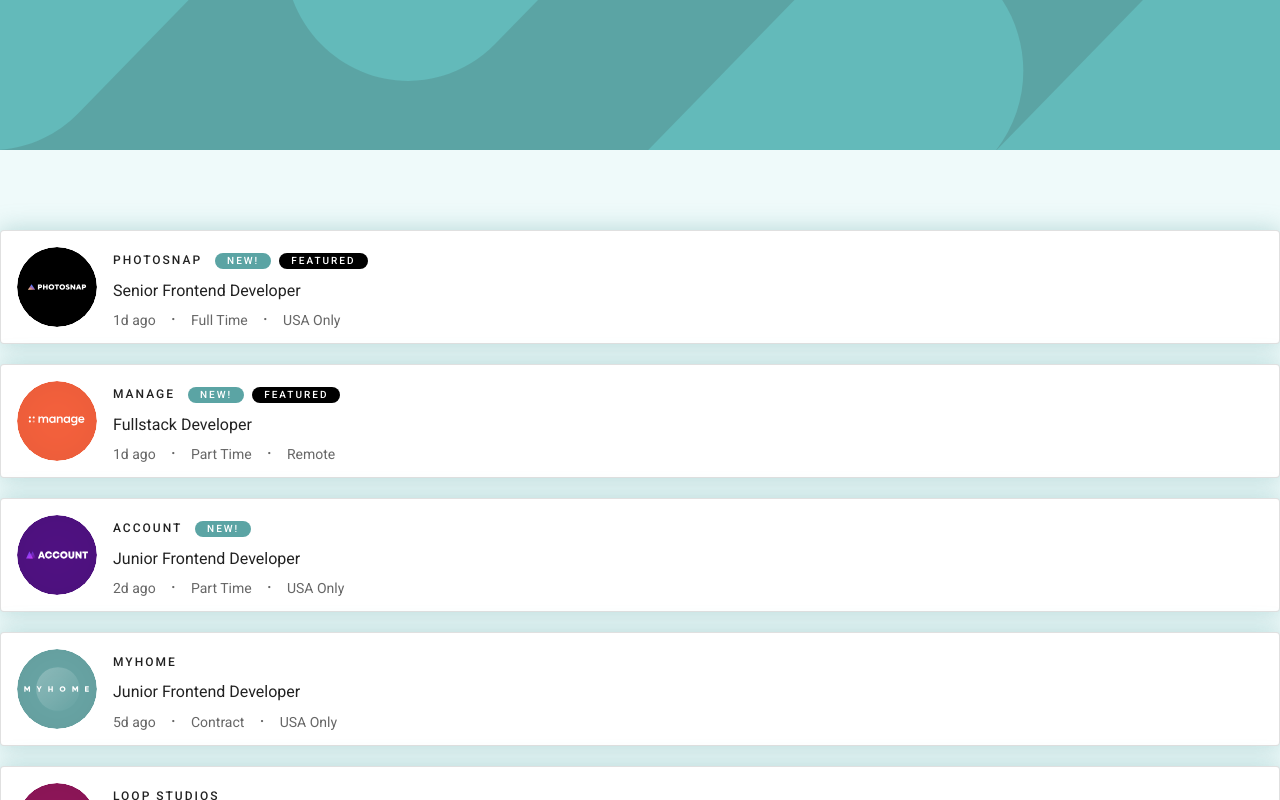
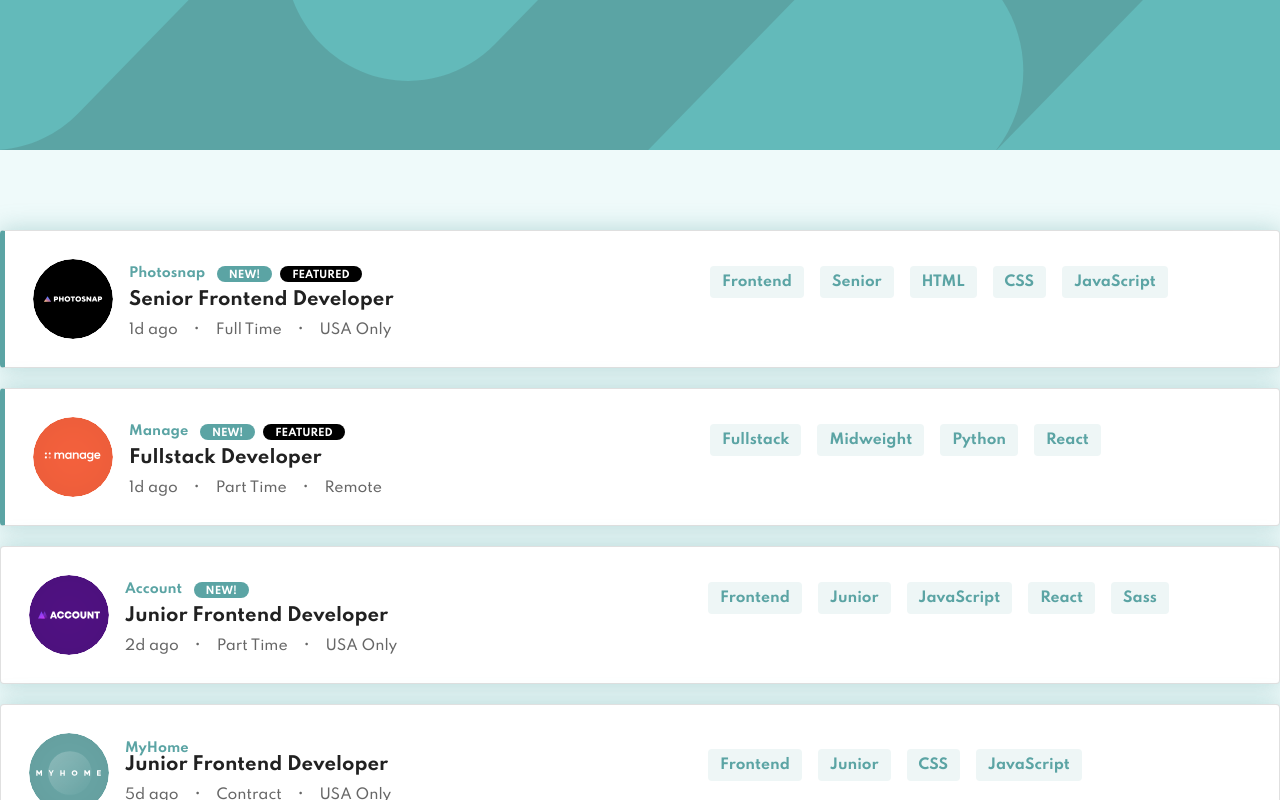
Before and after one commit to josemasf/job-list-and-filter, a Vue app: page / in a window 1280 px wide. Shown: the top 800 px of the page. Built offline with nearby package versions, Linux system fonts and the light colour scheme.

Commit message:
add label info styling

```diff
--- a/src/App.vue
+++ b/src/App.vue
@@ -48,7 +48,7 @@ export default Vue.extend({
 
 <style>
 @import url('https://fonts.googleapis.com/css2?family=Spartan:wght@500;700&display=swap');
-body{
+*{
   font-family: 'Spartan', sans-serif;
 }
 </style>
--- a/src/components/Card.vue
+++ b/src/components/Card.vue
@@ -1,21 +1,23 @@
 <template>
 <div class=" ">
-  <v-card outlined class="job-info mb-5" v-for="job in jobInfo" :key="job.id">
+  <v-card outlined class="job-info mb-5 pa-3" :class="job.featured ? 'featured-job': ''" v-for="job in jobInfo" :key="job.id">
   <v-list-item three-line >
     <v-list-item-avatar size="80">
       <v-img :src="logoImage(job)"></v-img>
     </v-list-item-avatar>
     <v-list-item-content>
-      <div class="overline ">
+      <v-row>
+        <v-col :cols=6>
+          <div class="primary--text job-company ">
         {{job.company}}
         <v-chip
-          x-small color="primary white--text ma-2" v-show="job.new"
+          x-small color="primary white--text ma-2 chip" v-show="job.new"
         >NEW!</v-chip>
         <v-chip
-          x-small color="black white--text" v-show="job.featured"
+          x-small color="black white--text text-uppercase chip" v-show="job.featured"
         >Featured</v-chip>
       </div>
-      <v-list-item-title class="mb-1">
+      <v-list-item-title class="mb-1 job-position">
         {{job.position}}
       </v-list-item-title>
       <v-list-item-subtitle>
@@ -25,6 +27,17 @@
           <li>{{job.location}}</li>
         </ul>
       </v-list-item-subtitle>
+        </v-col>
+        <v-col :cols=6>
+          <div >
+            <v-chip class="primary--text font-weight-bold ma-2" color="filterbg"
+      label
+      v-for="item in labelInfo(job)" :key="item">
+              {{item}}
+            </v-chip>
+          </div>
+        </v-col>
+      </v-row>
     </v-list-item-content>
   </v-list-item>
 </v-card>
@@ -47,6 +60,21 @@ export default class Card extends Vue{
 
       return require(`../assets/${fileName}`) // the module request
     }
+
+    labelInfo(jobInfo: Job) {
+      const info: string[] = [];
+
+      info.push(jobInfo.role);
+      info.push(jobInfo.level);
+      jobInfo.languages.forEach(element => {
+        info.push(element)
+      });
+      jobInfo.tools.forEach(element => {
+        info.push(element)
+      });
+
+      return info;
+    }
 }
 
 interface Job{
@@ -54,25 +82,44 @@ interface Job{
     }
 </script>
 <style lang="scss" scoped>
-.job-info{
+.job-info {
   box-shadow: 0 0 25px 0 hsla(180, 29%, 50%, 0.4);
 }
-.extra-data{
+
+.extra-data {
   padding-left: 0;
+
   li {
-    display:inline;
+    display: inline;
 
   }
-    li:after{
+
+  li:after {
     content: '.';
     margin: 0 15px;
     position: relative;
     top: -5px;
     font-size: 20px;
   }
-    li:last-child:after{
+
+  li:last-child:after {
     content: '';
   }
 
 }
+
+.featured-job{
+  border-left: hsl(180, 29%, 50%) 5px solid !important;
+}
+.job-position{
+  font-weight: 700;
+  font-size: 18px;
+}
+.job-company{
+  font-weight: 700;
+  font-size: 13px;
+}
+.chip{
+  padding-top: 2.5px;
+}
 </style>
```
Lines whose indentation alone changed are shown as unchanged.
